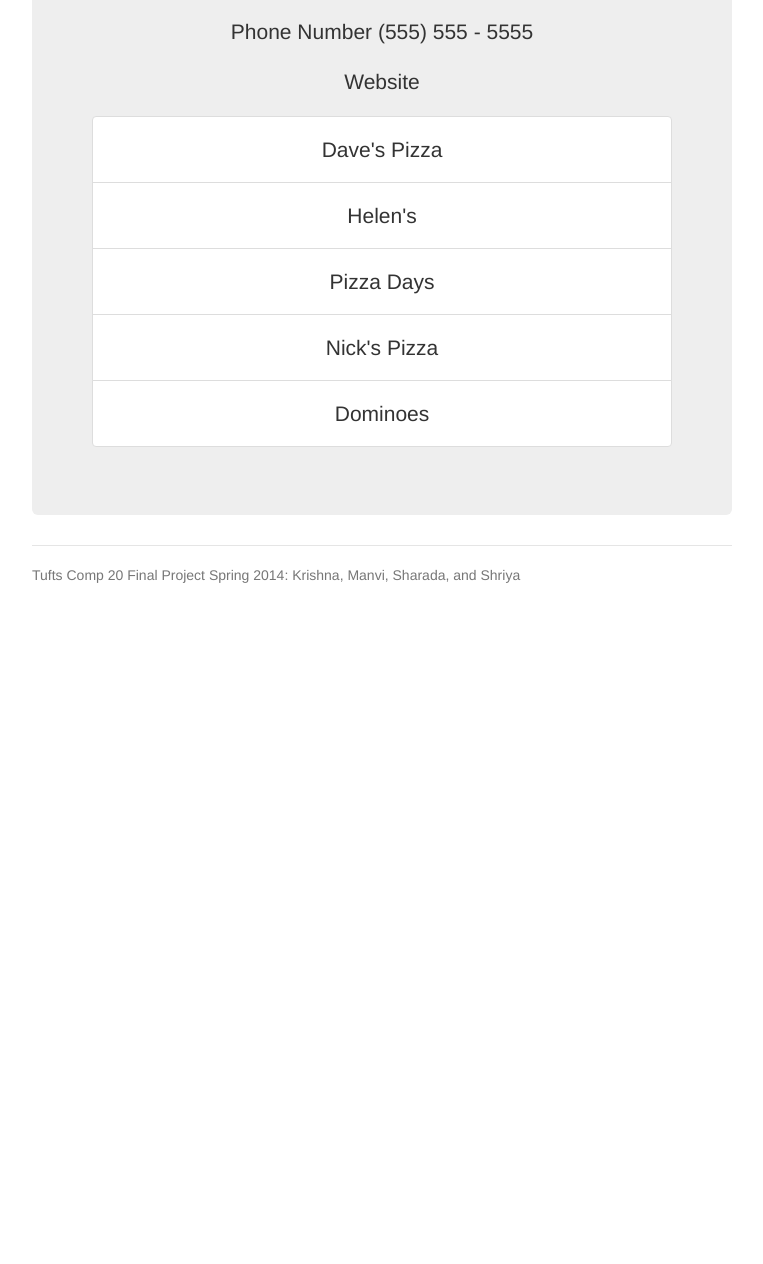
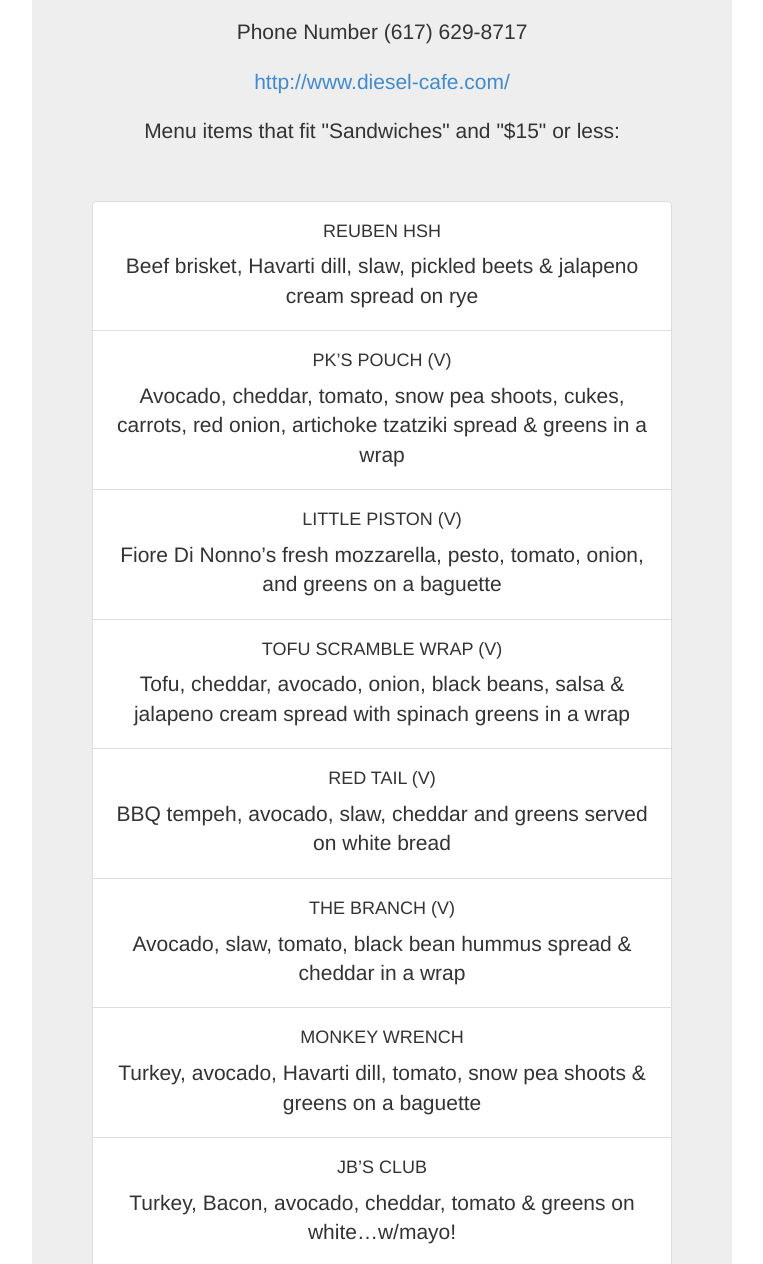
Before and after one commit to sharada0/comp20-s2014-team20, a website: page views/restaurant.html in a window 1280 px wide. Shown: the part 283-1547 px from the top of the page, without its empty margins (258-1021 px from the left). Before the commit the page ends 898 px from the top, so only its background shows below. Drawn offline with Linux system fonts and the light colour scheme.

Commit message:
Added restaurant page for Diesel Cafe

```diff
--- a/views/restaurant.html
+++ b/views/restaurant.html
@@ -29,23 +29,56 @@
         <ul class="nav nav-pills pull-right">
           <li><a href="/">Home</a></li>
           <li><a href="/findmyfood">Find My Food</a></li>
-          <li><a href="/history">History</a></li>
+          <!--<li><a href="/history">History</a></li>-->
         </ul>
         <a href="/"><h3 id="title_text">Grilld</h3></a>
       </div>
 
       <div class="jumbotron">
-        <h1>Restaurant Name</h1>
-        <p class="lead">Restaurant Address</p>
-        <p class="lead">Phone Number (555) 555 - 5555</p>
-        <p class="lead">Website</p>
+        <h1>Diesel Cafe</h1>
+        <p class="lead">257 Elm St, Somerville</p>
+        <p class="lead">Phone Number (617) 629-8717</p>
+        <a href="http://www.diesel-cafe.com/"><p class="lead">http://www.diesel-cafe.com/</p></a>
+        <p>Menu items that fit "Sandwiches" and "$15" or less:</p>
+        <br>
         <div id="results_list">
           <ul class="list-group">
-            <li class="list-group-item">Dave's Pizza</li>
-            <li class="list-group-item">Helen's</li>
-            <li class="list-group-item">Pizza Days</li>
-            <li class="list-group-item">Nick's Pizza</li>
-            <li class="list-group-item">Dominoes</li>
+            <li class="list-group-item">
+              <h4>REUBEN HSH</h4>
+              <p>Beef brisket, Havarti dill, slaw, pickled beets &amp; jalapeno cream spread on rye</p>
+            </li>
+            <li class="list-group-item">
+              <h4>PK’S POUCH (V)</h4>
+              <p>Avocado, cheddar, tomato, snow pea shoots, cukes, carrots, red onion, artichoke tzatziki spread &amp; greens in a wrap</p>
+            </li>
+            <li class="list-group-item">
+              <h4>LITTLE PISTON (V)</h4>
+              <p>Fiore Di Nonno’s fresh mozzarella, pesto, tomato, onion, and greens on a baguette</p>
+            </li>
+            <li class="list-group-item">
+              <h4>TOFU SCRAMBLE WRAP (V)</h4>
+              <p>Tofu, cheddar, avocado, onion, black beans, salsa &amp; jalapeno cream spread with spinach greens in a wrap</p>
+            </li>
+            <li class="list-group-item">
+              <h4>RED TAIL (V)</h4>
+              <p>BBQ tempeh, avocado, slaw, cheddar and greens served on white bread</p>
+            </li>
+            <li class="list-group-item">
+              <h4>THE BRANCH (V)</h4>
+              <p>Avocado, slaw, tomato, black bean hummus spread &amp; cheddar in a wrap</p>
+            </li>
+            <li class="list-group-item">
+              <h4>MONKEY WRENCH</h4>
+              <p>Turkey, avocado, Havarti dill, tomato, snow pea shoots &amp; greens on a baguette</p>
+            </li>
+            <li class="list-group-item">
+              <h4>JB’S CLUB</h4>
+              <p>Turkey, Bacon, avocado, cheddar, tomato &amp; greens on white…w/mayo!</p>
+            </li>
+            <li class="list-group-item">
+              <h4>MONTAGUE</h4>
+              <p>Apple curry tuna salad, red onion, cukes, tomato, greens &amp; cheddar on 7 grain</p>
+            </li>
           </ul>
         </div>
       </div>
```
Also changed, not shown: views/form.html (+1 -1 lines), views/history.html (+1 -1 lines), views/index.html (+1 -1 lines), views/map.html (+1 -1 lines).
